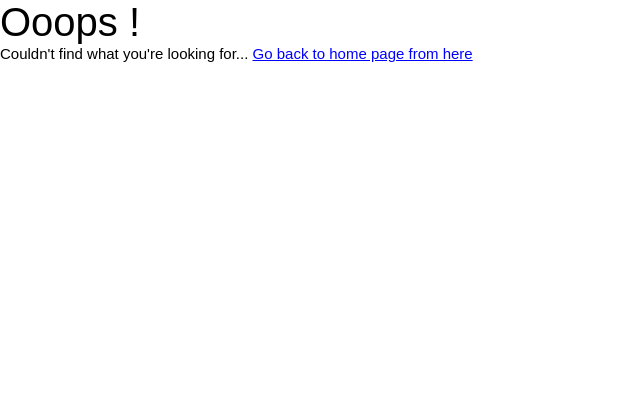
After one commit to TChi91/forums-flask-1, a Flask app: template app/templates/404.html in a window 1280 px wide. The commit adds this page. Shown: the top 399 px of the page, without its empty margins (0-640 px from the left). Run offline with Flask 2, Linux system fonts and the light colour scheme; the template is opened without the code that fills it, so the values that code supplies are empty.

Commit message:
all changes made

```diff
--- a/app/static/style.css
+++ b/app/static/style.css
@@ -125,6 +125,16 @@ form{
 }
 
 
+.error-message{
+    font-size: 15px
+}
+
+.error-title{
+    font-size: 40px
+}
+
+
+
 .cta {
     width: 190px;
     height: 50px;
--- /dev/null
+++ b/app/templates/404.html
@@ -0,0 +1,20 @@
+<!doctype html>
+<html>
+
+<head>
+    <meta charset="utf-8">
+    <title>Topic Add</title>
+    <link rel="stylesheet" type="text/css" href="{{ url_for('static', filename = 'style.css') }}"/>
+</head>
+
+<body>
+
+    <div class="error-title">Ooops !</div>
+    <div  class="error-message">
+        Couldn't find what you're looking for...
+        <a href="{{ url_for('home') }}" style="color: blue">Go back to home page from here</a>
+    </div>
+
+</body>
+
+</html>
```
Also changed, not shown: app/views.py (+22 -4 lines).
